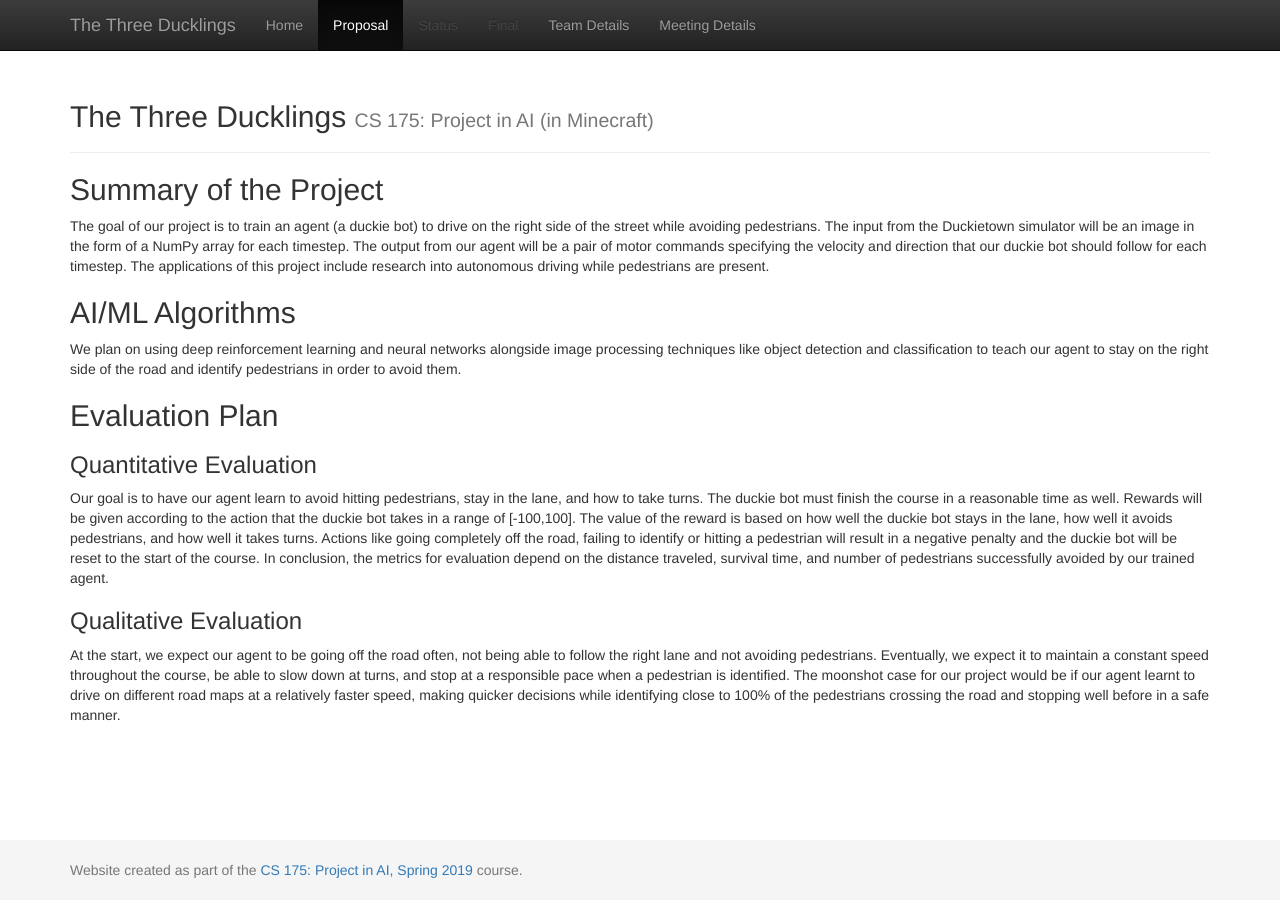
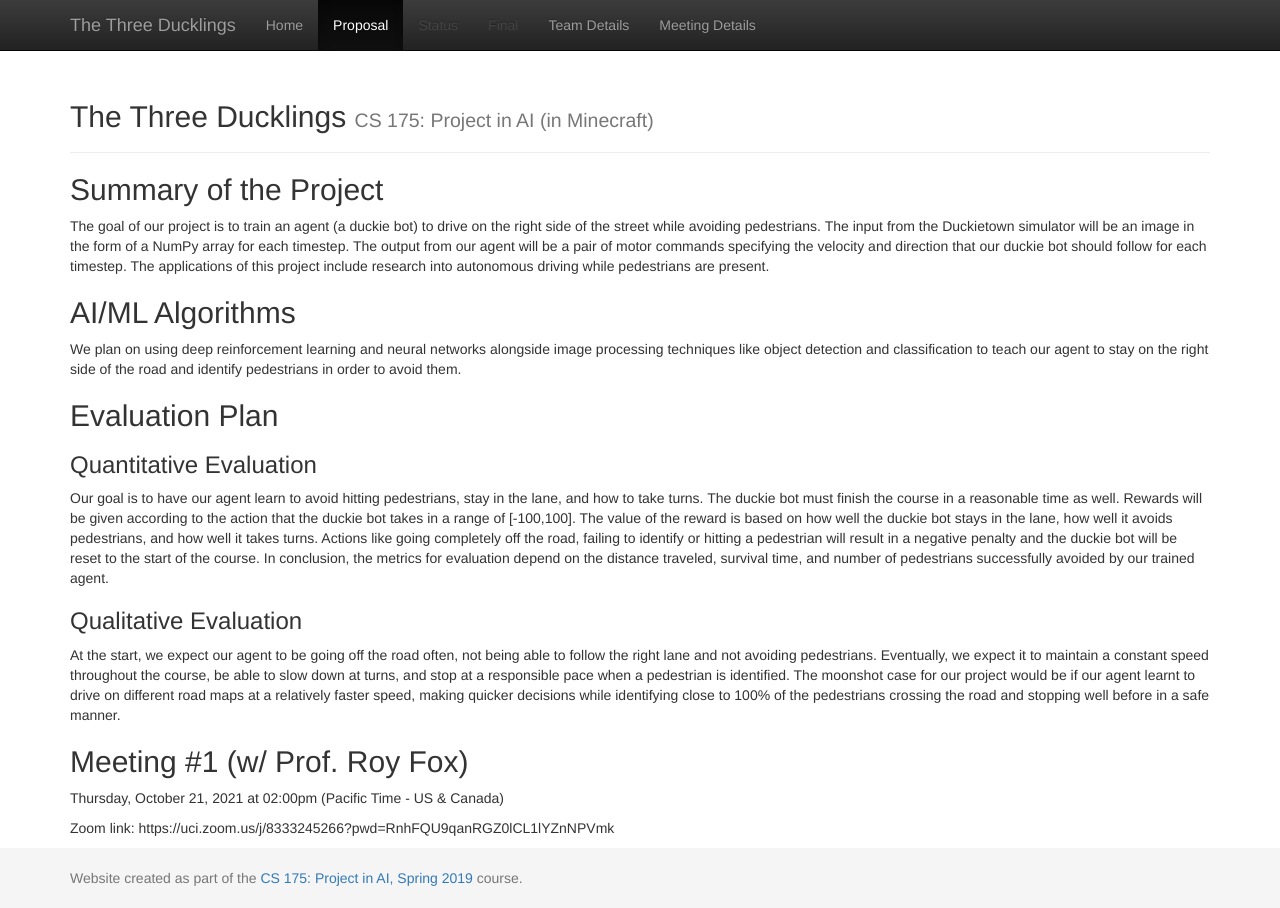
Before and after one commit to AMNANADEEM/ArtificialMinds, a Jekyll site: the page built from docs/proposal.md, in a window 1280 px wide. Built offline with Jekyll 4.4.1, drawn with Linux system fonts in a browser that asks for light colours.

Commit message:
Update proposal.md

```diff
--- a/docs/proposal.md
+++ b/docs/proposal.md
@@ -19,3 +19,8 @@ Our goal is to have our agent learn to avoid hitting pedestrians, stay in the la
 
 ### Qualitative Evaluation
 At the start, we expect our agent to be going off the road often, not being able to follow the right lane and not avoiding pedestrians.  Eventually, we expect it to maintain a constant speed throughout the course, be able to slow down at turns, and stop at a responsible pace when a pedestrian is identified. The moonshot case for our project would be if our agent learnt to drive on different road maps at a relatively faster speed, making quicker decisions while identifying close to 100% of the pedestrians crossing the road and stopping well before in a safe manner.
+
+## Meeting #1 (w/ Prof. Roy Fox)
+Thursday, October 21, 2021 at 02:00pm (Pacific Time - US & Canada)
+
+Zoom link: https://uci.zoom.us/j/8333245266?pwd=RnhFQU9qanRGZ0lCL1lYZnNPVmk
```
